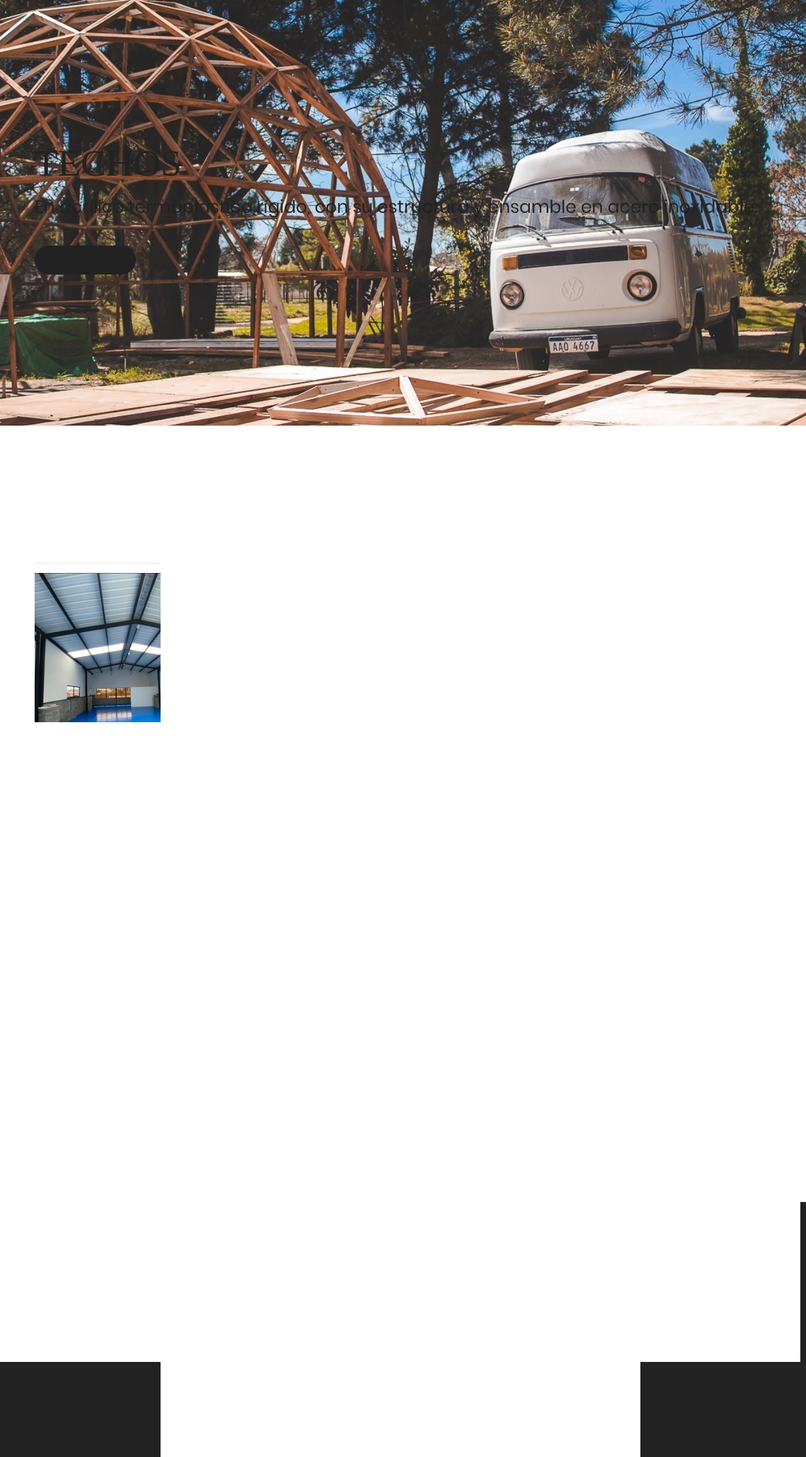
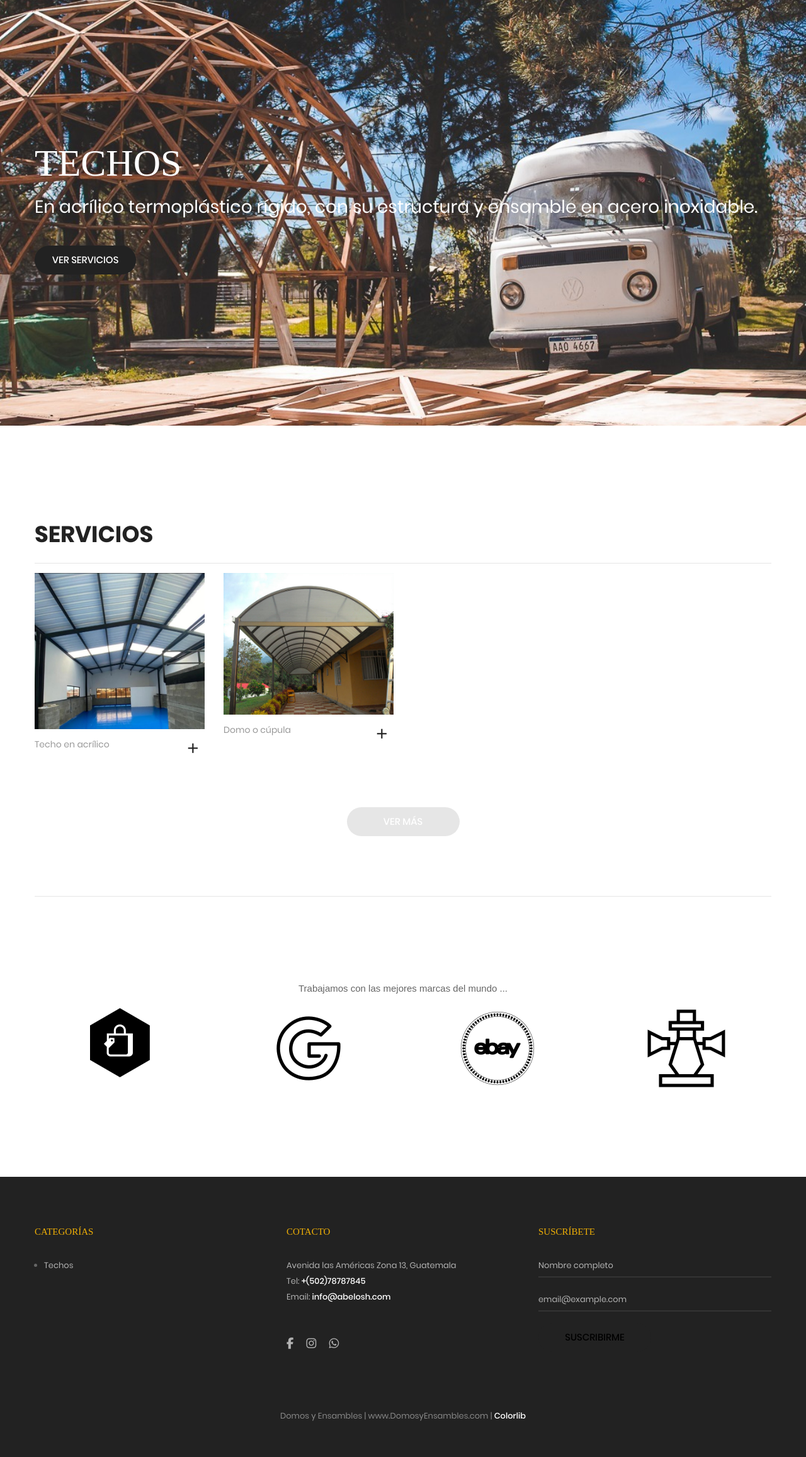
Before and after one commit to Yf3rs0n/domos_y_ensambles, a PHP site: page /domos_y_ensambles/ in a window 1280 px wide. Shown: the part 124-2438 px from the top of the page at 63% size. Run offline with PHP 8.4, Linux system fonts and the light colour scheme; data comes from the database, SQL or seed files in the repository; some libraries are stand-ins or nearby versions; some web fonts are replaced.

Commit message:
Actualización  Yeferson Agudelo 02/06/2022

```diff
--- a/Views/Template/footer_tienda.php
+++ b/Views/Template/footer_tienda.php
@@ -6,7 +6,7 @@
 		<div class="container">
 			<div class="row">
 				<div class="col-sm-6 col-lg-4 p-b-50">
-					<h4 class="stext-301 cl0 p-b-30">
+					<h4 class="stext-301 cl1 p-b-30">
 						Categorías
 					</h4>
 					<?php if(count($catFotter) > 0){ ?>
@@ -23,7 +23,7 @@
 				</div>
 
 				<div class="col-sm-6 col-lg-4 p-b-50">
-					<h4 class="stext-301 cl0 p-b-30">
+					<h4 class="stext-301 cl1 p-b-30">
 						Cotacto
 					</h4>
 
@@ -49,7 +49,7 @@
 				</div>
 
 				<div class="col-sm-6 col-lg-4 p-b-50">
-					<h4 class="stext-301 cl0 p-b-30">
+					<h4 class="stext-301 cl1 p-b-30">
 						Suscríbete
 					</h4>
 
--- a/Views/home.php
+++ b/Views/home.php
@@ -22,19 +22,19 @@
 					<div class="container h-full">
 						<div class="flex-col-l-m h-full p-t-100 p-b-30 respon5">
 							<div class="layer-slick1 animated visible-false" data-appear="fadeInUp" data-delay="0">
-								<span class="ltext-201 cl2 respon2">
+								<span class="ltext-201 cl5 respon2">
 									<?= $arrSlider[$i]['nombre'] ?>
 								</span>
 							</div>
 
 							<div class="layer-slick1 animated visible-false" data-appear="fadeInDown" data-delay="800">
-								<h2 class="ltext-101 cl2 p-t-19 p-b-43 respon1">
+								<h2 class="ltext-101 cl5 p-t-19 p-b-43 respon1">
 									<?= $arrSlider[$i]['descripcion'] ?>
 								</h2>
 							</div>
 
 							<div class="layer-slick1 animated visible-false" data-appear="zoomIn" data-delay="1600">
-								<a href="<?= base_url().'/tienda/categoria/'.$arrSlider[$i]['idcategoria'].'/'.$ruta; ?>" class="flex-c-m stext-101 cl2 size-101 bg1 bor1 hov-btn1 p-lr-15 trans-04">
+								<a href="<?= base_url().'/tienda/categoria/'.$arrSlider[$i]['idcategoria'].'/'.$ruta; ?>" class="flex-c-m stext-101 cl5 size-101 bg1 bor1 hov-btn1 p-lr-15 trans-04">
 									Ver servicios
 								</a>
 							</div>
@@ -72,7 +72,7 @@
 							</div>
 							<div class="block1-txt-child2 p-b-4 trans-05">
 								<div class="block1-link stext-101 cl0 trans-09">
-									Ver productos
+									Ver servicios
 								</div>
 							</div>
 						</a>
@@ -89,8 +89,8 @@
 	<section class="bg0 p-t-23 p-b-140">
 		<div class="container">
 			<div class="p-b-10">
-				<h3 class="ltext-103 cl5">
-					Contratos
+				<h3 class="ltext-103 cl2">
+					Servicios
 				</h3>
 			</div>
 			<hr>
```
